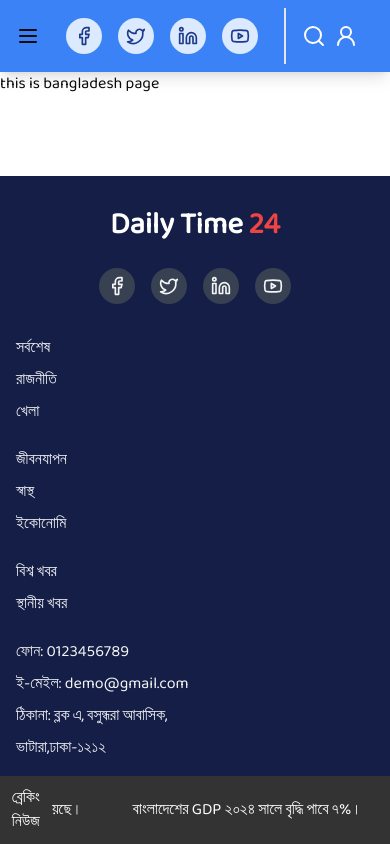
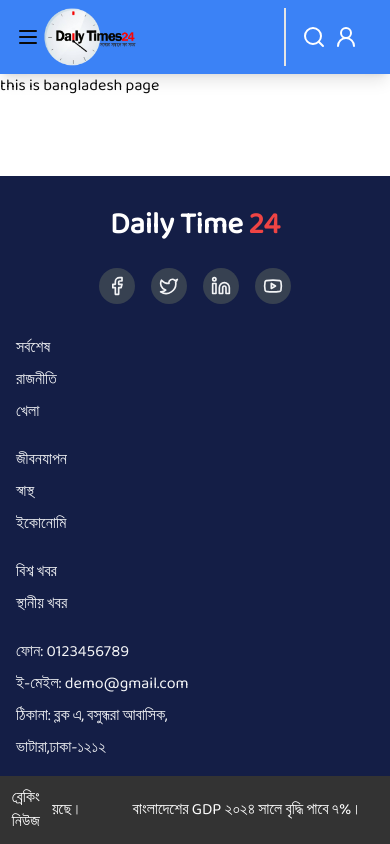
Before and after one commit to mkiuzzl01/news-portal, a Next.js app: page /bangladesh in a window 390 px wide. Built offline with nearby package versions, Linux system fonts and the light colour scheme.

Commit message:
logo related work done

```diff
--- a/src/components/Header/Header.tsx
+++ b/src/components/Header/Header.tsx
@@ -37,6 +37,8 @@ const Header = () => {
             {" "}
             <Image
               src={logo?.src}
+              placeholder="blur"
+              blurDataURL={logo?.src}
               alt="daily times 24"
               width={150}
               height={100}
--- a/src/components/Navbar/Navbar.tsx
+++ b/src/components/Navbar/Navbar.tsx
@@ -9,9 +9,11 @@ import {
   Search,
   UserRound,
 } from "lucide-react";
+import Image from "next/image";
 import Link from "next/link";
 import { usePathname } from "next/navigation";
 import React, { useState } from "react";
+import logo from "@public/asset/dailyTimes24.png";
 
 const socialLinks = [
   {
@@ -71,6 +73,17 @@ const Navbar = () => {
             >
               {isOpen ? <X /> : <Menu />}
             </button>
+            {/* logo */}
+            <div className="lg:hidden block">
+              <Image
+                src={logo?.src}
+                alt="dailyTimes24"
+                width={100}
+                height={100}
+                placeholder="blur"
+                blurDataURL={logo?.src}
+              />
+            </div>
           </div>
 
           {/* Desktop Nav */}
@@ -80,16 +93,15 @@ const Navbar = () => {
                 key={item.href}
                 href={item.href}
                 className={`${
-                  pathname === item?.href ? "border-b-2 border-red-400" : ""
+                  pathname === item?.href ? "border-b-2 border-b-black" : ""
                 } flex justify-between items-center gap-4`}
               >
                 <span className="text-white">{item.label}</span>
               </Link>
             ))}
           </div>
-
-          {/* icons */}
-          <div className="flex justify-center items-center gap-4">
+          {/* Icons */}
+          <div className="hidden lg:flex justify-center items-center gap-4">
             {socialLinks?.map((link) => (
               <div key={link?.id} className="bg-blue-100 p-2 rounded-full">
                 <Link href={link?.link}>
@@ -98,6 +110,8 @@ const Navbar = () => {
               </div>
             ))}
           </div>
+
+          {/* Search and User Buttons */}
           <div className="flex justify-between items-center gap-2 border-s-2 p-4">
             <button onClick={handleModal} className="text-white">
               <Search />
--- a/src/lib/dateAndTime.tsx
+++ b/src/lib/dateAndTime.tsx
@@ -1,5 +1,4 @@
 "use client";
-
 import { useEffect, useState } from "react";
 
 const DateAndTime = () => {
```
